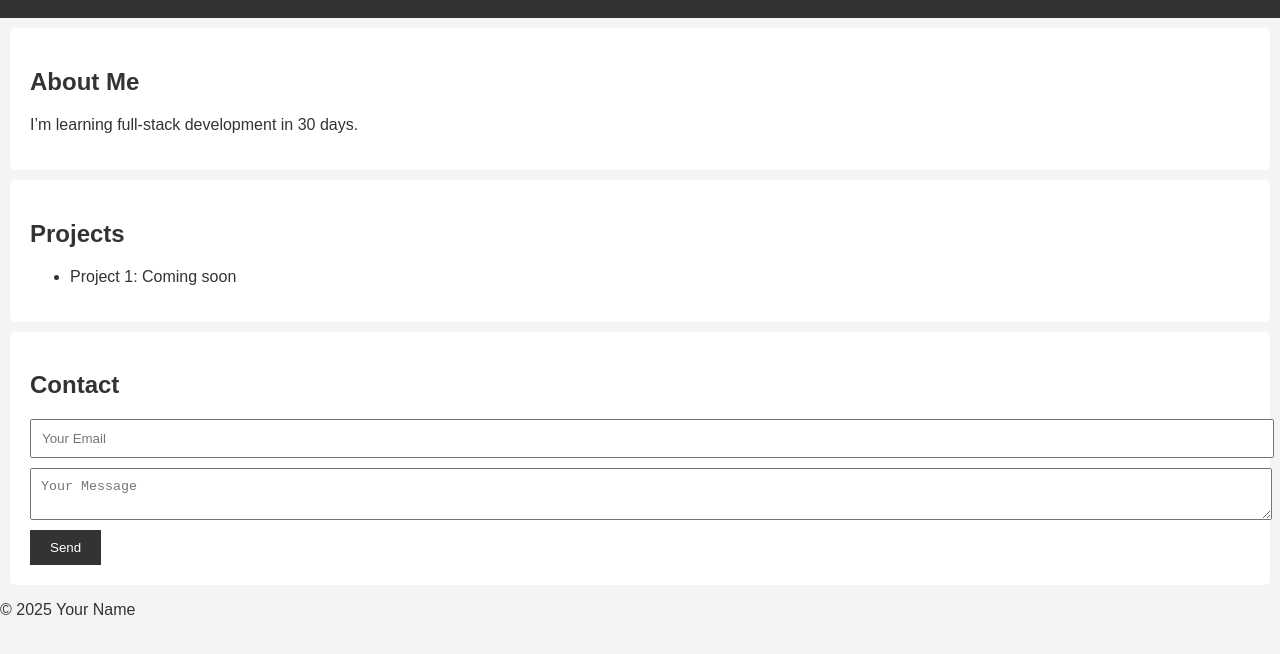
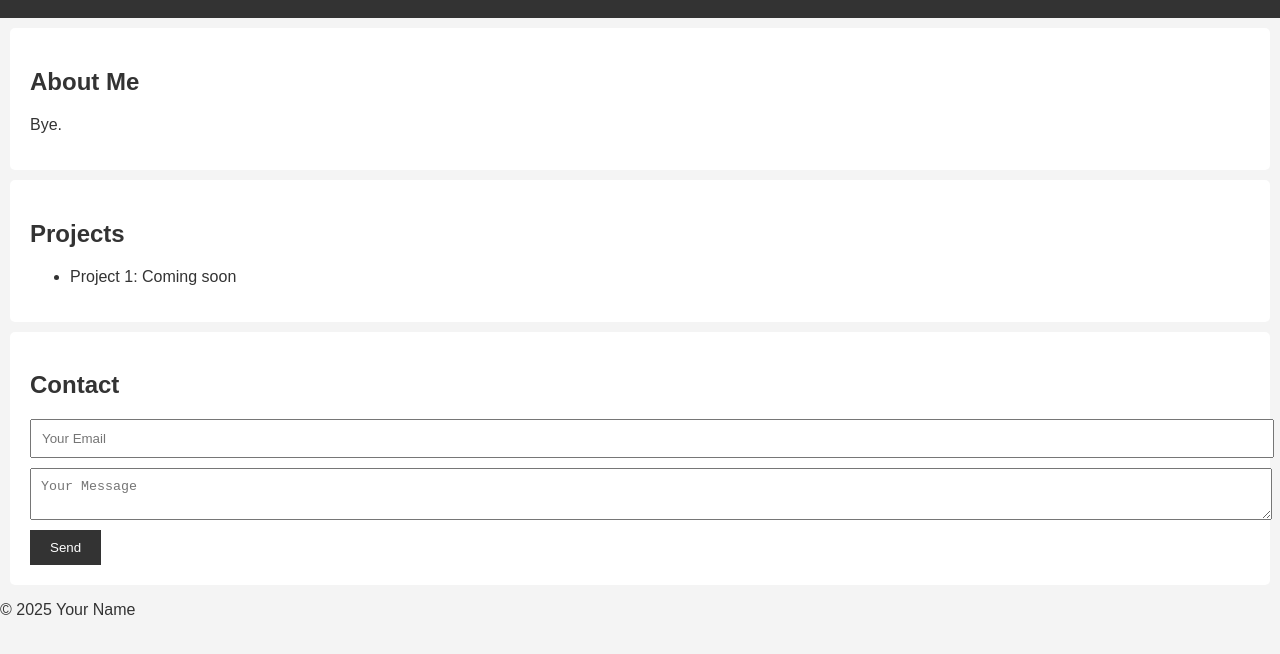
Before and after one commit to Adarshversion5/portfolio-project, a plain HTML site: page index.html in a window 1280 px wide. Shown: the part 120-774 px from the top of the page. Drawn offline with Linux system fonts and the light colour scheme.

Commit message:
Changes in about me html file.

```diff
--- a/index.html
+++ b/index.html
@@ -18,7 +18,7 @@
 
   <section id="about">
     <h2>About Me</h2>
-    <p>I’m learning full-stack development in 30 days.</p>
+    <p>Bye.</p>
   </section>
 
   <section id="projects">
```
